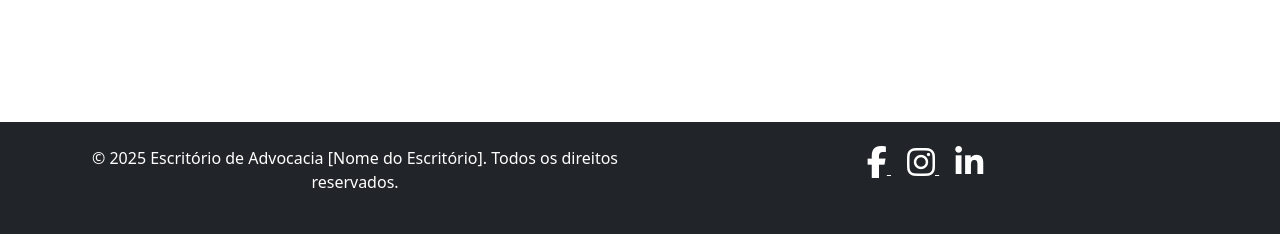
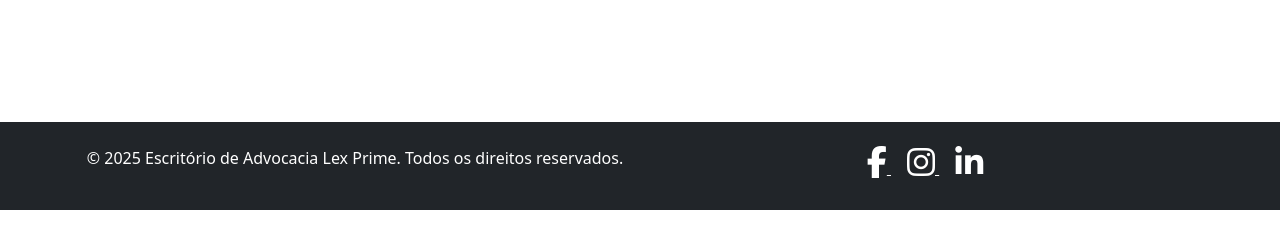
Before and after one commit to oDevFred/landing-page-advogados, a plain HTML site: page index.html in a window 1280 px wide. Shown: the part 3539-3773 px from the top of the page. After the commit the page ends 3749 px from the top, so only its background shows below. Drawn offline with nearby package versions, Linux system fonts and the light colour scheme.

Commit message:
Ajustando Rodapé

```diff
--- a/index.html
+++ b/index.html
@@ -265,7 +265,7 @@
         <div class="container">
             <div class="row">
                 <div class="col-md-6 mb-3 mb-md-0">
-                    <p>&copy; <span id="currentYear"></span> Escritório de Advocacia [Nome do Escritório]. Todos os direitos reservados.</p>
+                    <p>&copy; <span id="currentYear"></span> Escritório de Advocacia Lex Prime. Todos os direitos reservados.</p>
                 </div>
                 <div class="col-md-6">
                     <a href="#" class="text-white mx-2" aria-label="Facebook">
```
